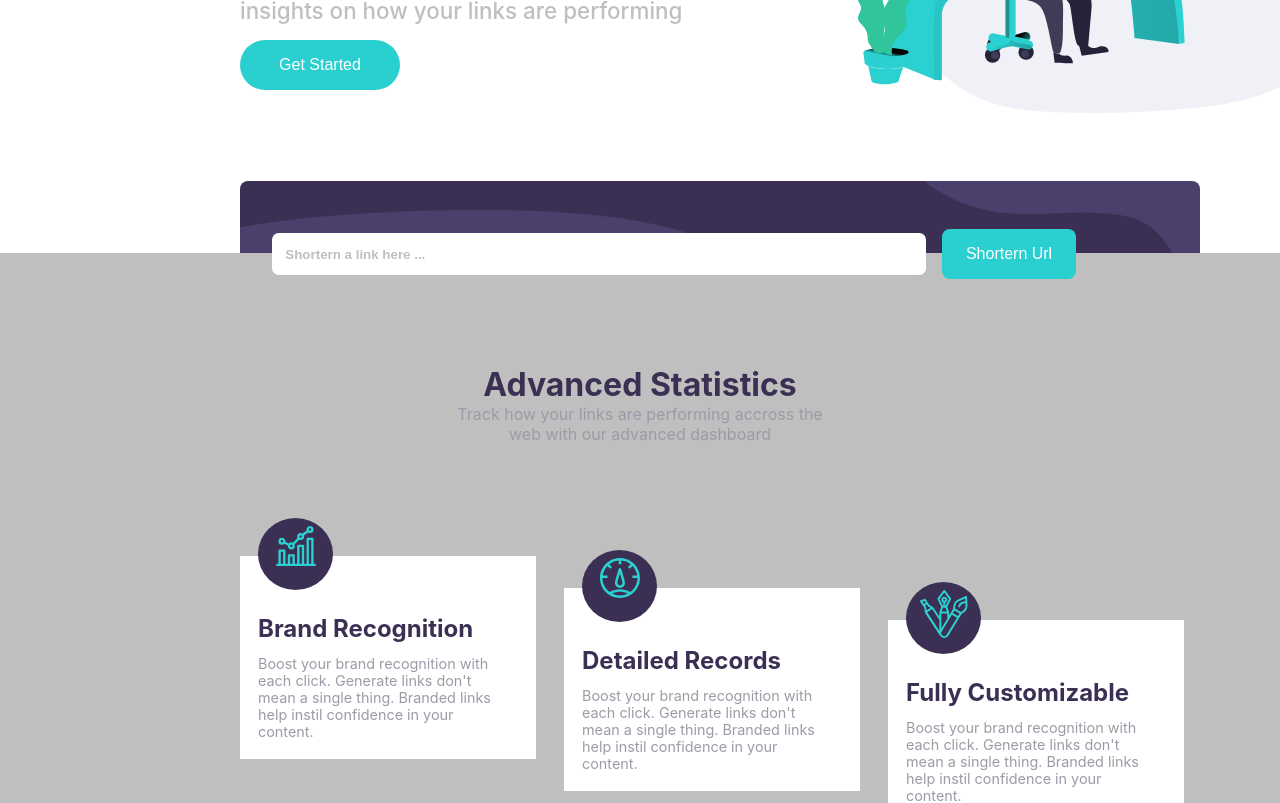
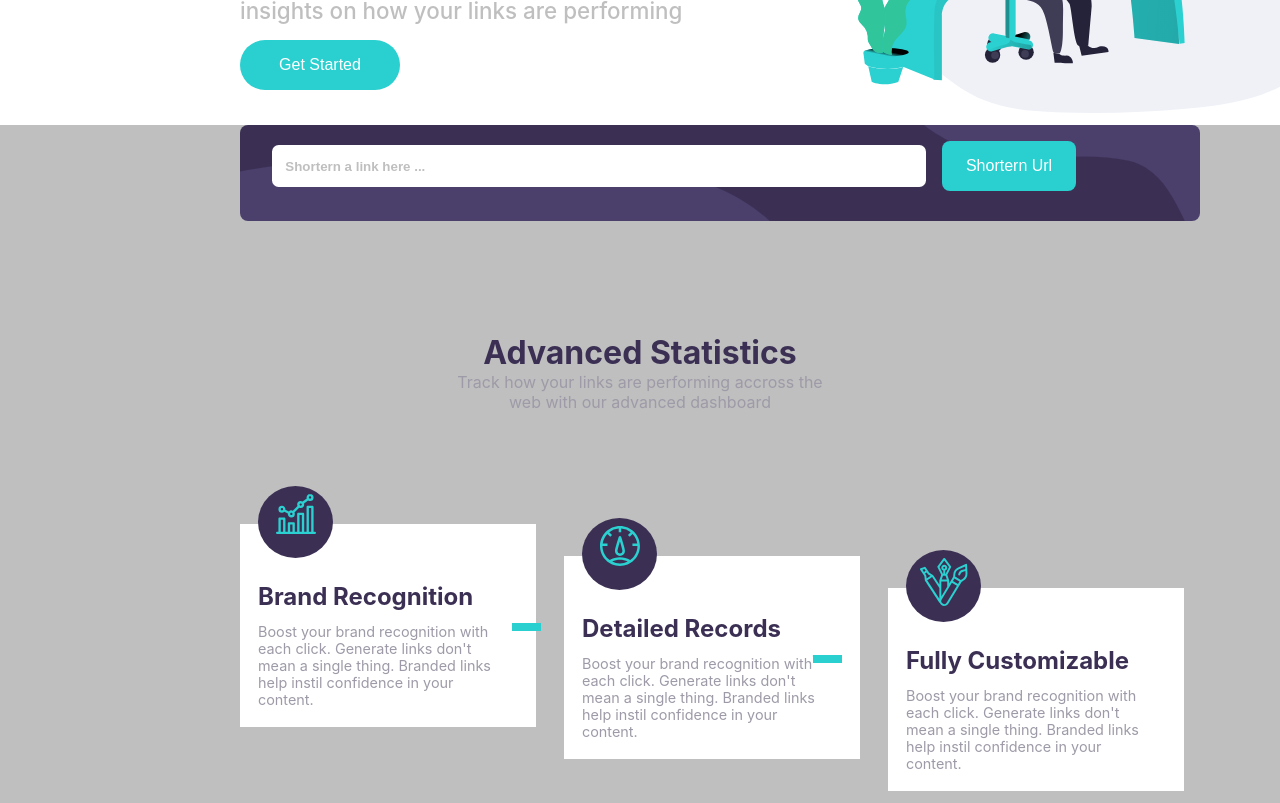
Before and after one commit to anvaymishra1/url-shortner, a React (Create React App) app: page / in a window 1280 px wide. Shown: the part 340-1143 px from the top of the page. Built offline with nearby package versions, Linux system fonts and the light colour scheme.

Commit message:
added line between cards

```diff
--- a/src/components/Home/AdvancedStats/AdvancedStats.js
+++ b/src/components/Home/AdvancedStats/AdvancedStats.js
@@ -5,6 +5,7 @@ import styled from 'styled-components'
 import brandRecognition from '../../../assets/images/icon-brand-recognition.svg'
 import detailedRecords from '../../../assets/images/icon-detailed-records.svg'
 import fullyCustomizable from '../../../assets/images/icon-fully-customizable.svg'
+import UrlInput from '../UrlInput/UrlInput'
 
 const WrapperDiv = styled.div`
     margin: -3.5em 0 0 0em;
@@ -24,11 +25,7 @@ const CardWrapper = styled.div`
     display: grid;
     grid-template-columns: 25% 25% 25%;
     grid-column-gap: 4em;
-    &:after{
-        content:<hr/>!important;
-        background: 20px blue;
-
-    }
+    position:relative;
 `
 const DivTitle = styled.span`
     color: #3b3054;
@@ -60,6 +57,30 @@ const Cards = styled.div`
     text-align: left;
     margin:1em;
 `
+const StyledCard = styled(Cards)`
+&::after{
+        content: " h";
+        width: 1.8rem;
+        height: 0.5rem;
+        /* background: 40px blue; */
+        background-color: #2acfcf;
+        color: #2acfcf;
+        position: absolute;
+        top:;
+        left:  ${(props)=>{
+        if(props.card1)
+            return "17rem";
+        else{
+            if(props.card2)
+            return "35.8rem";
+        }
+    }};
+        font-size: 2px;
+    }
+`
+
+
+
 const CardImage = styled.div`
     background-color: #3b3054;
     border-radius:50%;
@@ -89,26 +110,27 @@ const CardContent = styled(Content)`
 function AdvancedStats() {
     return (
         <WrapperDiv>
+        <UrlInput></UrlInput>
             <HeadingWrapper>
             <DivTitle>Advanced Statistics</DivTitle>
             <br></br>
             <Content>Track how your links are performing accross the web with our advanced dashboard</Content>
             </HeadingWrapper>
             <CardWrapper>
-            <Cards card1>
+            <StyledCard card1 className = "card1">
                 <CardImage>
                 <img src = {brandRecognition} alt = "brandRecognition"></img>
                 </CardImage>
                 <CardHeading>Brand Recognition</CardHeading>
                 <CardContent>Boost your brand recognition with each click. Generate links don't mean a single thing. Branded links help instil confidence in your content.</CardContent>
-            </Cards>
-            <Cards card2>
+            </StyledCard>
+            <StyledCard card2 className = "card2">
                 <CardImage>
                 <img src = {detailedRecords} alt = "detailedRecords"></img>
                 </CardImage>
                 <CardHeading>Detailed Records</CardHeading>
                 <CardContent>Boost your brand recognition with each click. Generate links don't mean a single thing. Branded links help instil confidence in your content.</CardContent>
-            </Cards>
+            </StyledCard>
             <Cards card3>
                 <CardImage>
                 <img src = {fullyCustomizable} alt = "fullyCustomizable"></img>
--- a/src/components/Home/Home.jsx
+++ b/src/components/Home/Home.jsx
@@ -8,7 +8,7 @@ function Home() {
     return (
         <div>
             <Landing></Landing>
-            <UrlInput></UrlInput>
+            {/* <UrlInput></UrlInput> */}
             <AdvancedStats></AdvancedStats>
             <BoostLinks></BoostLinks>
         </div>
--- a/src/components/Home/UrlInput/UrlInput.jsx
+++ b/src/components/Home/UrlInput/UrlInput.jsx
@@ -13,7 +13,7 @@ const URLWrapper = styled.div`
     width:70%;
     margin: 4em 0 0 15em;
     height: 4em;
-    padding: 2em;
+    padding: 0em 2em 2em 2em ;
     border-radius: 0.5em;
     ${'' /* height: 5rem */}
     background:url(${(props)=>props.imgUrl}),#3b3054;
@@ -51,9 +51,9 @@ function UrlInput() {
         error: false,
         loading:false
     })
+    const [linkTile,setLinkTile] = useState([])
     let val = `https://api.shrtco.de/v2/shorten?url=${url}/very/long/link.html`
     const fetching = useRef(false)
-
     useEffect(()=>{
         setRequestStatus({
             error:false,
@@ -62,7 +62,12 @@ function UrlInput() {
         if(fetching.current){
         axios.get(val)
         .then(response => {
-        // console.log(fetching)
+        console.log(val)
+            setLinkTile(linkTile=>[...linkTile,{
+                old:url,
+                new:response.data.result.short_link,
+                copied:false,
+            }])
             setUrl(response.data.result.short_link)
             console.log(response.data,isSending)
             fetching.current = false
@@ -70,13 +75,14 @@ function UrlInput() {
                 error:false,
                 loading:false
             })
-            console.log(fetching)
-        }).catch(()=>{
+            console.log(linkTile)
+        }).catch((err)=>{
                 setRequestStatus({
                     error:true,
                     loading:false
                 })
-                console.log("error found")
+                console.log(err)
+                console.log(url)
             })
         }
     },[isSending])
@@ -103,6 +109,12 @@ function UrlInput() {
                 <br></br>
                 {requestStatus.error?<ErrorText>Re-enter a correct url</ErrorText>:<span style = {{display:false}}></span>}
         </URLWrapper>
+        <div>
+            {linkTile.map(el=> <div>{el.old}</div>)}
+        </div>
+        {/* <LinkTiles>
+            {linkTile}
+        </LinkTiles> */}
         </OuterDiv>
     )
 }
```
